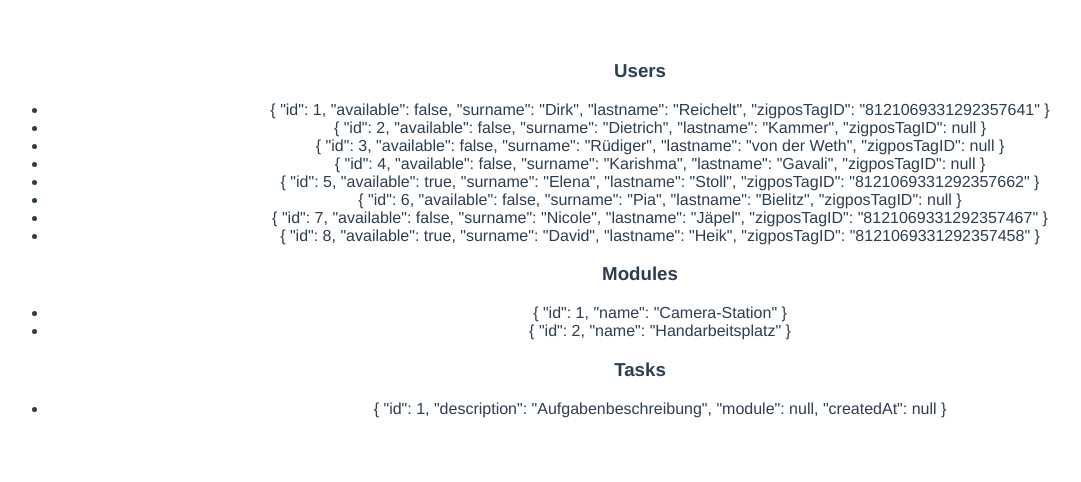
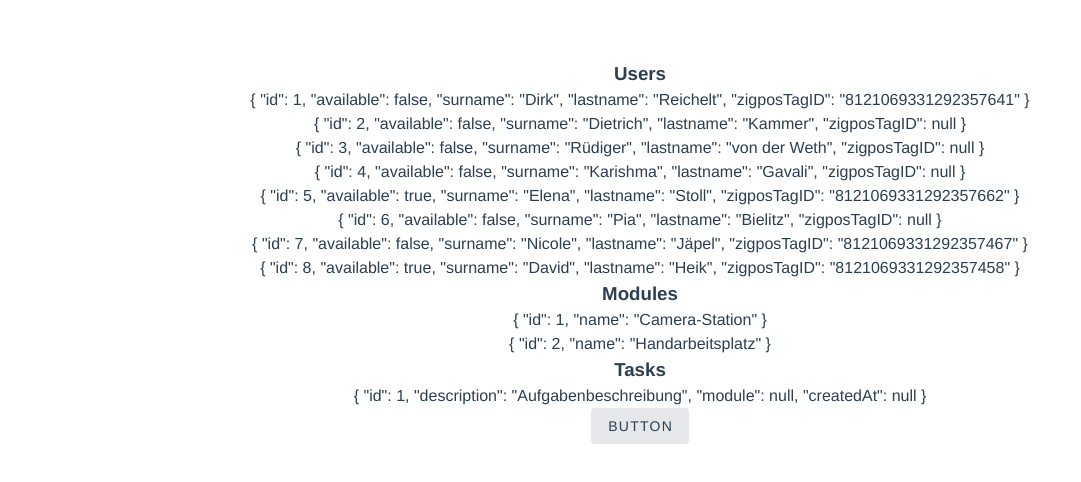
Before and after one commit to flacus4/teamrot, a Vue app: page / in a window 1280 px wide. Shown: the top 482 px of the page, without its empty margins (0-1081 px from the left). Built offline with nearby package versions, Linux system fonts and the light colour scheme; data requests are answered from the project's data file.

Commit message:
add Vuetify 3 for styling

```diff
--- a/package.json
+++ b/package.json
@@ -9,9 +9,11 @@
     "mock:api": "node json-server/server"
   },
   "dependencies": {
+    "@mdi/font": "^7.1.96",
     "axios": "^1.2.2",
     "core-js": "^3.8.3",
-    "vue": "^3.2.13"
+    "vue": "^3.2.13",
+    "vuetify": "^3.1.1"
   },
   "devDependencies": {
     "@babel/core": "^7.12.16",
--- a/src/components/FetchersData.vue
+++ b/src/components/FetchersData.vue
@@ -1,21 +1,31 @@
 <script>
 import axios from 'axios'
+
+//import apiData from'@services/api'
 
 export default {
 data() {
     return {
-    dbdata: ''
+    dbdata: '',
+   // apiData: ''
     }
 },
+/*async getData() {
+  try {
+    const response = await axios.get('/db');
+    this.dbdata = response.data;
+  } catch (error) {
+    console.error(error);
+  }
+},*/
 async created() {
     axios
         .get('/db')
         .then((response) => {
-        console.log(response.data);
         this.dbdata = response.data;
         })
         .catch((errors) => {
-            console.log(errors);
+        console.log(errors);
         });
 }
 }
@@ -40,6 +50,6 @@ async created() {
         {{ task }}
         </li>
     </ul>
-
-
+    <v-btn variant="tonal">Button</v-btn>
+    <!--<p>{{ apiData }}</p>-->
 </template>
--- a/src/main.js
+++ b/src/main.js
@@ -1,7 +1,16 @@
 import { createApp } from 'vue'
 import App from './App.vue'
 import Axios from 'axios'
+import 'vuetify/styles'
+import { createVuetify } from 'vuetify'
+import * as components from 'vuetify/components'
+import * as directives from 'vuetify/directives'
 
-Axios.defaults.baseURL = 'http://localhost:3000/';
+Axios.defaults.baseURL = 'http://localhost:3000/'
 
-createApp(App).mount('#app')
+const vuetify = createVuetify({
+  components,
+  directives,
+})
+
+createApp(App).use(vuetify).mount('#app')
--- /dev/null
+++ b/src/services/api.js
@@ -0,0 +1,3 @@
+export default () => {
+    const LedgerBalance = "1500 USD";
+};
```
Also changed, not shown: 1 other file (tests, documents, lock files or other folders).
